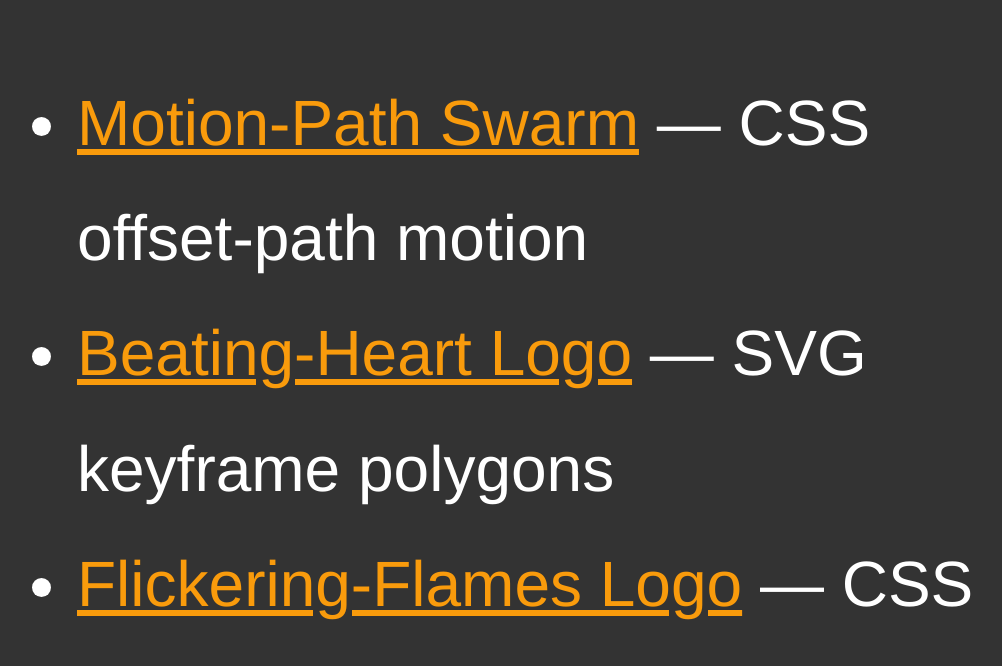
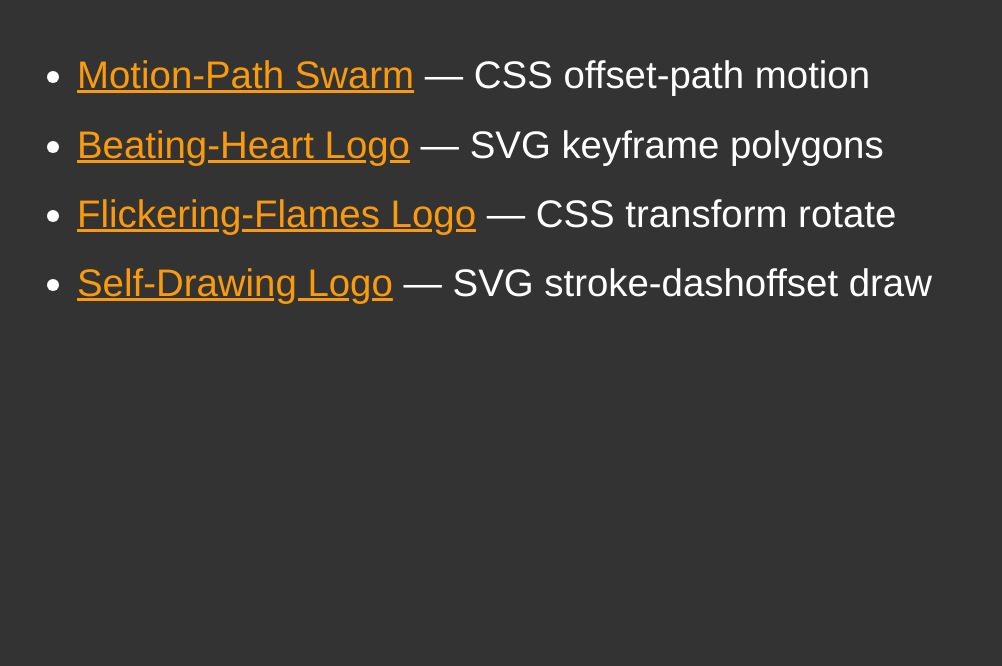
Before and after one commit to jaymcgavren/browser-demos, a plain HTML site: page index.html in a window 1280 px wide. Shown: the part 134-800 px from the top of the page, without its empty margins (99-1101 px from the left). Drawn offline with Linux system fonts and the light colour scheme.

Commit message:
Make index text fit on page again

```diff
--- a/index.html
+++ b/index.html
@@ -11,7 +11,7 @@
     background: #333333;            /* dark grey page background */
     color: #ffffff;
     font-family: "Helvetica Neue", Arial, sans-serif;
-    font-size: 4rem;
+    font-size: min(3vw, 6vh);
     line-height: 1.8;
     padding: 8rem;
   }
```
